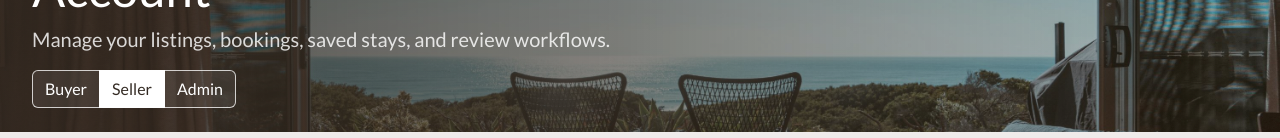
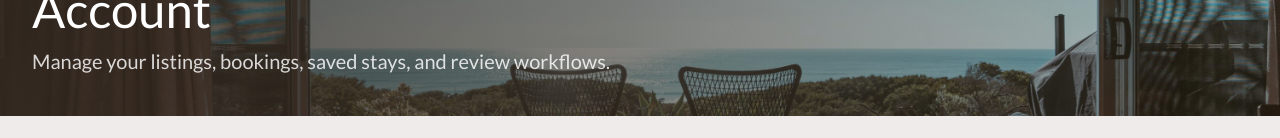
Before and after one commit to KIRSTEN-23/DeluxeBookings, a React (Vite) app in the folder frontend/: page /seller/account in a window 1280 px wide. Shown: the part 197-335 px from the top of the page. Built offline with nearby package versions, Linux system fonts and the light colour scheme; no server answers; a web font is replaced by a local one.

Commit message:
disable role tabs

```diff
--- a/frontend/src/pages/userAccounts/AccountPage.jsx
+++ b/frontend/src/pages/userAccounts/AccountPage.jsx
@@ -1,6 +1,6 @@
 import { useState } from "react";
 
-import AccountRoleTabs from "../../components/common/AccountRoleTabs.jsx";
+// import AccountRoleTabs from "../../components/common/AccountRoleTabs.jsx";
 
 import BuyerSavedListingsSection from "../../pages/listings/BuyerSavedListingsSection.jsx";
 import SellerAccountWorkspace from "../../pages/userAccounts/SellerAccountWorkspace.jsx";
@@ -21,10 +21,10 @@ export default function AccountPage() {
             Manage your listings, bookings, saved stays, and review workflows.
           </p>
 
-          <AccountRoleTabs
+          {/* <AccountRoleTabs
             activeRole={activeRole}
             onRoleChange={setActiveRole}
-          />
+          /> */}
         </div>
       </header>
 
```
